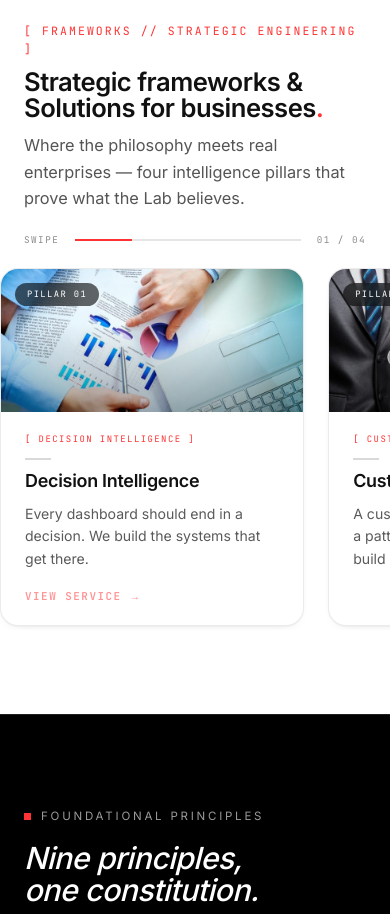
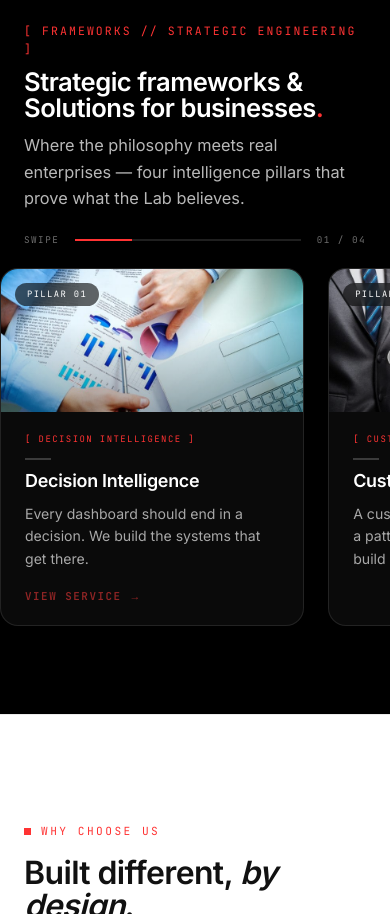
Before and after one commit to hardikRegisterkaro/rebel, a Next.js app: page / in a window 390 px wide. Shown: the part 3640-4554 px from the top of the page. Built offline with nearby package versions, Linux system fonts and the light colour scheme; no server answers.

Commit message:
black and white

```diff
--- a/app/(rebel)/page.tsx
+++ b/app/(rebel)/page.tsx
@@ -8,11 +8,15 @@ import { WhyUs } from "@/components/why-us";
 export default function HomePage() {
   return (
     <>
+      {/* Surfaces alternate dark/light down the page: Hero and Principles take
+          the layout's ink background, Frameworks sets its own. WhyUs sits
+          between Frameworks and Principles so the two dark sections aren't
+          adjacent. */}
       <Hero />
       <Philosophy />
       <Frameworks />
+      <WhyUs />
       <Principles />
-      <WhyUs />
       <OpenLab />
     </>
   );
--- a/app/globals.css
+++ b/app/globals.css
@@ -437,9 +437,67 @@
       transform 0.7s var(--ease-out-soft);
   }
 
+  /*
+   * AOS-style direction variants. Each only declares the *resting* (hidden)
+   * transform — the shared `[data-revealed]` rule below clears every one of
+   * them the same way, so a variant is a one-line addition.
+   *
+   * Distances are deliberately short (18–26px, 3.5% scale). Anything larger
+   * reads as a slide-in rather than a settle, and on a page this long it turns
+   * into noise by the third section.
+   */
+  [data-reveal-armed] [data-reveal="fade"] {
+    transform: none;
+  }
+
+  [data-reveal-armed] [data-reveal="fade-down"] {
+    transform: translateY(-18px);
+  }
+
+  [data-reveal-armed] [data-reveal="fade-right"] {
+    transform: translateX(-26px);
+  }
+
+  [data-reveal-armed] [data-reveal="fade-left"] {
+    transform: translateX(26px);
+  }
+
+  [data-reveal-armed] [data-reveal="zoom-in"] {
+    transform: scale(0.965);
+  }
+
+  [data-reveal-armed] [data-reveal="zoom-in-up"] {
+    transform: translateY(18px) scale(0.965);
+  }
+
   [data-reveal-armed] [data-reveal][data-revealed] {
     opacity: 1;
     transform: none;
+  }
+
+  /*
+   * Stagger for grids and rows. 80ms steps: enough to read as a sequence,
+   * short enough that a four-card row is fully settled within half a second
+   * of entering view.
+   */
+  [data-reveal-armed] [data-reveal][data-reveal-delay="1"] {
+    transition-delay: 80ms;
+  }
+
+  [data-reveal-armed] [data-reveal][data-reveal-delay="2"] {
+    transition-delay: 160ms;
+  }
+
+  [data-reveal-armed] [data-reveal][data-reveal-delay="3"] {
+    transition-delay: 240ms;
+  }
+
+  [data-reveal-armed] [data-reveal][data-reveal-delay="4"] {
+    transition-delay: 320ms;
+  }
+
+  [data-reveal-armed] [data-reveal][data-reveal-delay="5"] {
+    transition-delay: 400ms;
   }
 
   /* Thin branded scrollbar for the horizontal card rails. */
@@ -481,8 +539,11 @@
     transition-duration: 0.01ms !important;
   }
 
+  /* Belt and braces: <RevealObserver> already skips arming under reduced
+     motion, so nothing is ever hidden — this covers the variants too. */
   [data-reveal] {
-    opacity: 1;
-    transform: none;
+    opacity: 1 !important;
+    transform: none !important;
+    transition-delay: 0ms !important;
   }
 }
--- a/components/frameworks.tsx
+++ b/components/frameworks.tsx
@@ -83,7 +83,7 @@ export function Frameworks() {
       ref={stageRef}
       id="frameworks"
       aria-labelledby="frameworks-heading"
-      className="relative border-t border-black/5 bg-paper text-light-fg"
+      className="relative border-t border-white/10 bg-ink text-dark-fg"
     >
       <div
         ref={stickyRef}
@@ -101,21 +101,21 @@ export function Frameworks() {
               Strategic frameworks &amp; Solutions for businesses
               <span className="text-brand">.</span>
             </h2>
-            <p className="text-[1.02rem] leading-relaxed text-light-muted">
+            <p className="text-[1.02rem] leading-relaxed text-dark-fg-3">
               Where the philosophy meets real enterprises — four intelligence
               pillars that prove what the Lab believes.
             </p>
           </div>
 
           <div className="mb-[clamp(12px,2vh,20px)] flex items-center gap-4">
-            <span className="hidden font-mono text-[0.58rem] tracking-[0.16em] whitespace-nowrap text-light-faint uppercase lg:inline">
+            <span className="hidden font-mono text-[0.58rem] tracking-[0.16em] whitespace-nowrap text-dark-faint uppercase lg:inline">
               Keep scrolling
             </span>
-            <span className="font-mono text-[0.58rem] tracking-[0.16em] whitespace-nowrap text-light-faint uppercase lg:hidden">
+            <span className="font-mono text-[0.58rem] tracking-[0.16em] whitespace-nowrap text-dark-faint uppercase lg:hidden">
               Swipe
             </span>
             <div
-              className="relative h-0.5 flex-1 overflow-hidden bg-black/10"
+              className="relative h-0.5 flex-1 overflow-hidden bg-white/12"
               role="progressbar"
               aria-valuemin={1}
               aria-valuemax={PILLARS.length}
@@ -127,7 +127,7 @@ export function Frameworks() {
                 style={{ transform: `translateX(${(progress * 300).toFixed(1)}%)` }}
               />
             </div>
-            <span className="font-mono text-[0.58rem] tracking-[0.16em] whitespace-nowrap text-light-faint">
+            <span className="font-mono text-[0.58rem] tracking-[0.16em] whitespace-nowrap text-dark-faint">
               {String(activeIndex).padStart(2, "0")} / 0{PILLARS.length}
             </span>
           </div>
@@ -169,12 +169,12 @@ export function Frameworks() {
                     </p>
                     <span
                       aria-hidden="true"
-                      className="mb-2.5 block h-0.5 w-[26px] bg-black/15 transition-[width,background-color] duration-500 ease-(--ease-out-soft) group-hover:w-16 group-hover:bg-brand"
+                      className="mb-2.5 block h-0.5 w-[26px] bg-white/20 transition-[width,background-color] duration-500 ease-(--ease-out-soft) group-hover:w-16 group-hover:bg-brand"
                     />
                     <h3 className="mb-2.5 text-[clamp(1.12rem,1.7vw,1.32rem)] leading-tight font-semibold tracking-[-0.015em] transition-colors duration-400 group-hover:text-brand">
                       {pillar.title}
                     </h3>
-                    <p className="text-[0.88rem] leading-relaxed text-[#5a5a5a]">
+                    <p className="text-[0.88rem] leading-relaxed text-[#a8a8a8]">
                       {pillar.body}
                     </p>
                     {pillar.href && (
@@ -211,8 +211,8 @@ function PillarCard({
   pillar: Pillar;
   children: React.ReactNode;
 }) {
-  const shell = `group relative flex h-full flex-col overflow-hidden rounded-[18px] border bg-paper shadow-[0_1px_2px_rgb(16_16_20/0.05),0_6px_16px_-10px_rgb(16_16_20/0.12)] ${
-    pillar.featured ? "border-brand/30" : "border-black/[0.08]"
+  const shell = `group relative flex h-full flex-col overflow-hidden rounded-[18px] border bg-ink-800 text-dark-fg ${
+    pillar.featured ? "border-brand/35" : "border-white/[0.10]"
   }`;
 
   if (!pillar.href) return <div className={shell}>{children}</div>;
@@ -221,7 +221,7 @@ function PillarCard({
     <Link
       href={pillar.href}
       prefetch={false}
-      className={`${shell} transition-[transform,box-shadow,border-color] duration-500 ease-(--ease-out-soft) hover:-translate-y-2 hover:border-brand/50 hover:shadow-[0_18px_32px_-18px_rgb(16_16_20/0.28),0_10px_22px_-16px_rgb(255_51_51/0.3)]`}
+      className={`${shell} transition-[transform,box-shadow,border-color] duration-500 ease-(--ease-out-soft) hover:-translate-y-2 hover:border-brand/60 hover:shadow-[0_18px_32px_-18px_rgb(0_0_0/0.75),0_10px_22px_-16px_rgb(255_51_51/0.45)]`}
     >
       {children}
     </Link>
--- a/components/hero.tsx
+++ b/components/hero.tsx
@@ -14,7 +14,7 @@ export function Hero() {
     >
       <div className="min-w-0">
         <p
-          data-reveal
+          data-reveal="fade-up"
           className="mb-8 flex flex-wrap items-center gap-x-3.5 gap-y-2.5 text-[0.72rem] tracking-[0.24em] text-dark-muted uppercase"
         >
           <span className="inline-flex items-center gap-2.5 rounded-full border border-white/15 px-3.5 py-[7px]">
@@ -25,7 +25,8 @@ export function Hero() {
 
         <h1
           id="hero-heading"
-          data-reveal
+          data-reveal="fade-up"
+          data-reveal-delay="1"
           className="text-[clamp(2.7rem,5.6vw,5.4rem)] leading-none font-bold tracking-[-0.03em] text-balance"
         >
           Architecting&nbsp;the{" "}
@@ -34,21 +35,24 @@ export function Hero() {
         </h1>
 
         <p
-          data-reveal
+          data-reveal="fade-up"
+          data-reveal-delay="2"
           className="mt-8 max-w-[46ch] text-[1.125rem] leading-relaxed text-pretty text-dark-fg-3"
         >
           <span className="hl-sweep">{HERO.lede}</span>
         </p>
 
         <p
-          data-reveal
+          data-reveal="fade-up"
+          data-reveal-delay="3"
           className="mt-3 max-w-[46ch] text-[1.125rem] leading-relaxed text-pretty text-dark-muted-2 italic"
         >
           {HERO.sub}
         </p>
 
         <div
-          data-reveal
+          data-reveal="fade-up"
+          data-reveal-delay="4"
           className="mt-10 flex flex-wrap items-center gap-x-6 gap-y-3.5 text-[0.78rem] text-dark-muted"
         >
           <Link
--- a/components/philosophy.tsx
+++ b/components/philosophy.tsx
@@ -46,8 +46,13 @@ export function Philosophy() {
           </div>
 
           <ul className="grid gap-4 sm:grid-cols-2 lg:grid-cols-3">
-            {PLATFORMS.map((platform) => (
-              <li key={platform.code} className="min-w-0">
+            {PLATFORMS.map((platform, index) => (
+              <li
+                key={platform.code}
+                data-reveal="zoom-in-up"
+                data-reveal-delay={index + 1}
+                className="min-w-0"
+              >
                 {/* Static card — the per-platform pages don't exist yet, so
                     there is nothing to link to and no hover affordance. */}
                 <div className="flex h-full min-h-[300px] flex-col overflow-hidden rounded-[22px] border border-black/10 bg-paper">
--- a/components/why-us.tsx
+++ b/components/why-us.tsx
@@ -8,11 +8,11 @@ export function WhyUs() {
       className="border-t border-black/[0.08] bg-paper text-light-fg"
     >
       <div className="mx-auto max-w-(--spacing-shell) px-6 py-[clamp(80px,12vh,140px)] sm:px-7">
-        <div
-          data-reveal
-          className="mb-[clamp(40px,6vh,64px)] flex flex-wrap items-end justify-between gap-6"
-        >
-          <div>
+        {/* Heading and aside enter from opposite edges — the split header is
+            the one place on this page where that reads as composed rather than
+            busy. */}
+        <div className="mb-[clamp(40px,6vh,64px)] flex flex-wrap items-end justify-between gap-6">
+          <div data-reveal="fade-right">
             <p className="mb-4.5 inline-flex items-center gap-2.5 font-mono text-[0.7rem] tracking-[0.22em] text-brand uppercase">
               <span aria-hidden="true" className="inline-block size-[7px] bg-brand" />
               Why Choose Us
@@ -24,14 +24,21 @@ export function WhyUs() {
               Built different, <em className="italic">by design</em>.
             </h2>
           </div>
-          <p className="max-w-[38ch] text-[0.95rem] leading-relaxed text-light-muted">
+          <p
+            data-reveal="fade-left"
+            data-reveal-delay="1"
+            className="max-w-[38ch] text-[0.95rem] leading-relaxed text-light-muted"
+          >
             Not a vendor, a lab. Every engagement is measured against the same
             constitution our systems are.
           </p>
         </div>
 
+        {/* Revealed as one unit, not per cell: the cells are the surface over a
+            dark backing showing through 1px gaps, so fading them individually
+            would flash that backing mid-animation. */}
         <ul
-          data-reveal
+          data-reveal="zoom-in"
           className="grid gap-px overflow-hidden rounded-[22px] border border-black/[0.14] bg-black/[0.14] sm:grid-cols-2 xl:grid-cols-4"
         >
           {DIFFERENTIATORS.map((item) => (
```
